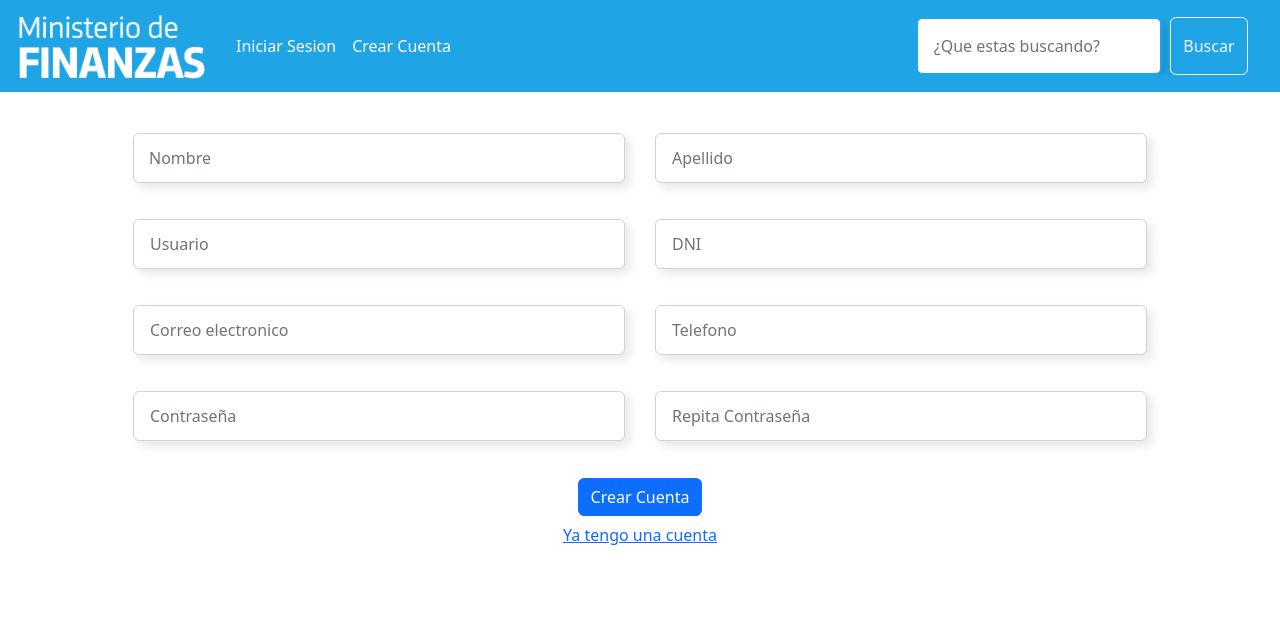
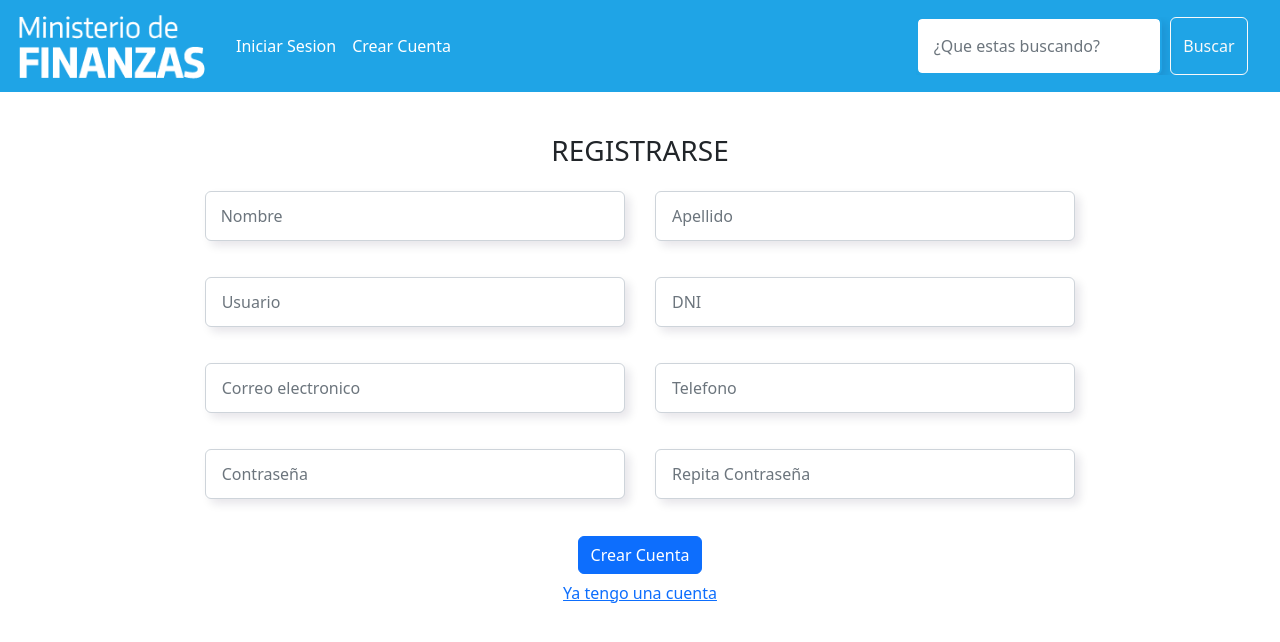
Before and after one commit to MateMar04/financiation, a React (Create React App) app in the folder financiation-react/: page /signup in a window 1280 px wide. Shown: the top 642 px of the page. Built offline with nearby package versions, Linux system fonts and the light colour scheme.

Commit message:
sign in done

```diff
--- a/financiation-react/src/containers/SignUp.js
+++ b/financiation-react/src/containers/SignUp.js
@@ -42,11 +42,13 @@ const Signup = ({signup, isAuthenticated}) => {
         return <Navigate to='/login/'/>
     }
     return (
+        <Container>
         <Container fluid className="general">
             <Form onSubmit={e => onSubmit(e)}>
-
+                <h3>REGISTRARSE</h3>
                 <Row className='justify-content-md-center'>
                     <Col lg="5" className='input-required'>
+
                         <Form.Control placeholder="Nombre" type="text" className='input-required' name='first_name' value={first_name}
                                       onChange={e => onChange(e)} required/>
                     </Col>
@@ -102,6 +104,7 @@ const Signup = ({signup, isAuthenticated}) => {
 
             </Form>
         </Container>
+        </Container>
     );
 }
 
```
